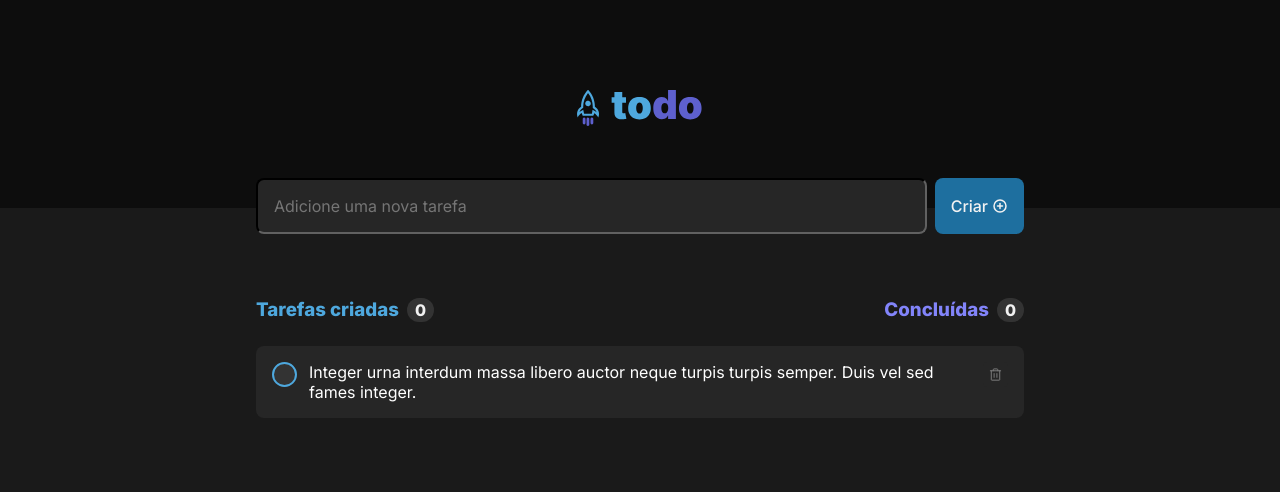
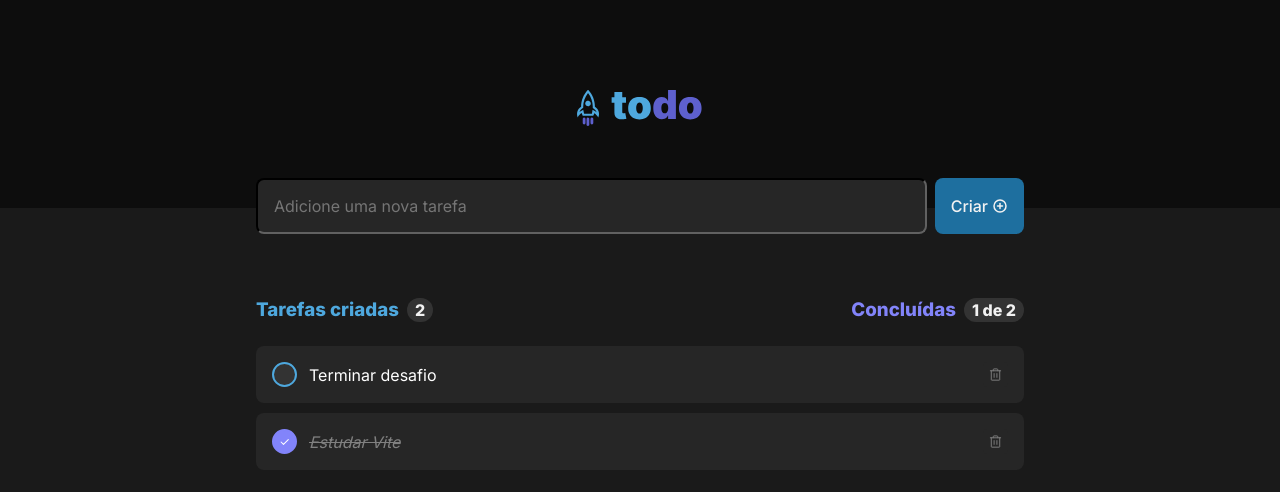
Before and after one commit to falaigor/todo-rocketseat, a React (Vite) app: page / in a window 1280 px wide. Shown: the top 492 px of the page. Built offline with nearby package versions, Linux system fonts and the light colour scheme.

Commit message:
complete tarefa

```diff
--- a/src/App.tsx
+++ b/src/App.tsx
@@ -4,48 +4,111 @@ import * as S from "./styles/App";
 
 import logoUrl from "./images/Logo.svg";
 import { NotTasks } from "./components/NotTasks";
+import { useEffect, useState } from "react";
+
+export interface TaskProps {
+  id: string;
+  title: string;
+  isComplete: boolean;
+}
 
 export default function App() {
-  const tasks = [
+  const [tasks, setTasks] = useState<TaskProps[]>([
     {
-      id: self.crypto.randomUUID(),
+      id: "1",
       title: "Terminar desafio",
       isComplete: false,
     },
     {
       id: self.crypto.randomUUID(),
       title: "Estudar Vite",
+      isComplete: true,
+    },
+  ]);
+
+  function addTask(title: string) {
+    const newItem = {
+      id: self.crypto.randomUUID(),
+      title,
       isComplete: false,
-    },
-  ];
+    };
 
-  console.log(tasks);
+    setTasks([...tasks, newItem]);
+  }
+
+  function completeTask(id: string) {
+    const exists = !!tasks.find((task) => task.id === id);
+
+    if (exists) {
+      setTasks((prevTasks) => {
+        return prevTasks.map((task) => {
+          if (task.id === id) {
+            return { ...task, isComplete: !task.isComplete };
+          }
+          return task;
+        });
+      });
+    }
+  }
+
+  function removeTask(id: string) {
+    const exists = !!tasks.find((task) => task.id === id);
+
+    if (exists) {
+      const newTask = tasks.filter((task) => {
+        return task.id !== id;
+      });
+
+      setTasks(newTask);
+    }
+  }
+
+  const isTaskListEmpty = tasks.length === 0;
+
+  const doneTasksCount = tasks.reduce(
+    (acc, { isComplete }) => (isComplete ? acc + 1 : acc),
+    0
+  );
+
   return (
     <>
       <S.Header>
         <img src={logoUrl} alt="logo" />
       </S.Header>
       <S.Container>
-        <Form />
+        <Form handleAddItem={addTask} />
       </S.Container>
 
       <S.Container>
         <S.TasksInfo>
           <S.TasksInfoCreate>
             <h3>Tarefas criadas</h3>
-            <span>0</span>
+            <span>{tasks.length}</span>
           </S.TasksInfoCreate>
 
           <S.TasksInfoComplete>
             <h3>Concluídas</h3>
-            <span>0</span>
+            <span>
+              {isTaskListEmpty
+                ? doneTasksCount
+                : doneTasksCount + " de " + tasks.length}
+            </span>
           </S.TasksInfoComplete>
         </S.TasksInfo>
       </S.Container>
 
       <S.Container>
         <S.TasksList>
-          {tasks.length !== 0 ? <TaskItem /> : <NotTasks />}
+          {tasks.length === 0 && <NotTasks />}
+
+          {tasks.map((task: TaskProps) => (
+            <TaskItem
+              key={task.id}
+              task={task}
+              completeTask={() => completeTask(task.id)}
+              removeTask={() => removeTask(task.id)}
+            />
+          ))}
         </S.TasksList>
       </S.Container>
     </>
--- a/src/components/Form/index.tsx
+++ b/src/components/Form/index.tsx
@@ -2,9 +2,17 @@ import { useState } from "react";
 import { PlusCircle } from "phosphor-react";
 import * as S from "./styles";
 
-export const Form = () => {
+interface FormProps {
+  handleAddItem: (title: string) => void;
+}
+
+export const Form = ({ handleAddItem }: FormProps) => {
   const [value, setValue] = useState("");
 
+  function handleClick() {
+    setValue("");
+    handleAddItem(value);
+  }
   return (
     <S.Form>
       <S.Input
@@ -13,7 +21,7 @@ export const Form = () => {
         onChange={(e) => setValue(e.target.value)}
         placeholder="Adicione uma nova tarefa"
       />
-      <S.Button type="button">
+      <S.Button type="button" onClick={() => handleClick()}>
         Criar <PlusCircle weight="bold" style={{ marginLeft: "4px" }} />
       </S.Button>
     </S.Form>
--- a/src/components/TaskItem/index.tsx
+++ b/src/components/TaskItem/index.tsx
@@ -1,25 +1,23 @@
-import { useState } from "react";
 import { Check, Trash } from "phosphor-react";
 import * as S from "./styles";
+import { TaskProps } from "../../App";
 
-export const TaskItem = () => {
-  const [isComplete, setIsComplete] = useState(false);
+interface TaskItemProps {
+  task: TaskProps;
+  removeTask: () => void;
+  completeTask: () => void;
+}
 
+export const TaskItem = ({ task, removeTask, completeTask }: TaskItemProps) => {
   return (
-    <S.TaskItem active={isComplete}>
-      <S.Complete
-        active={isComplete}
-        onClick={() => setIsComplete(!isComplete)}
-      >
-        {isComplete && <Check weight="bold" />}
+    <S.TaskItem active={task.isComplete}>
+      <S.Complete active={task.isComplete} onClick={() => completeTask()}>
+        {task.isComplete && <Check weight="bold" />}
       </S.Complete>
 
-      <p>
-        Integer urna interdum massa libero auctor neque turpis turpis semper.
-        Duis vel sed fames integer.
-      </p>
+      <p>{task.title}</p>
 
-      <S.Trash>
+      <S.Trash onClick={() => removeTask()}>
         <Trash />
       </S.Trash>
     </S.TaskItem>
--- a/src/components/TaskItem/styles.ts
+++ b/src/components/TaskItem/styles.ts
@@ -15,6 +15,8 @@ export const TaskItem = styled.div<CompleteProps>`
   p {
     flex: 2;
     padding: 0 12px;
+    display: flex;
+    align-items: center;
     color: ${({ active }) => (active ? "var(--gray-300)" : "var(--white)")};
     font-style: ${({ active }) => (active ? "oblique" : "normal")};
     text-decoration: ${({ active }) => (active ? "line-through" : "none")};
```
